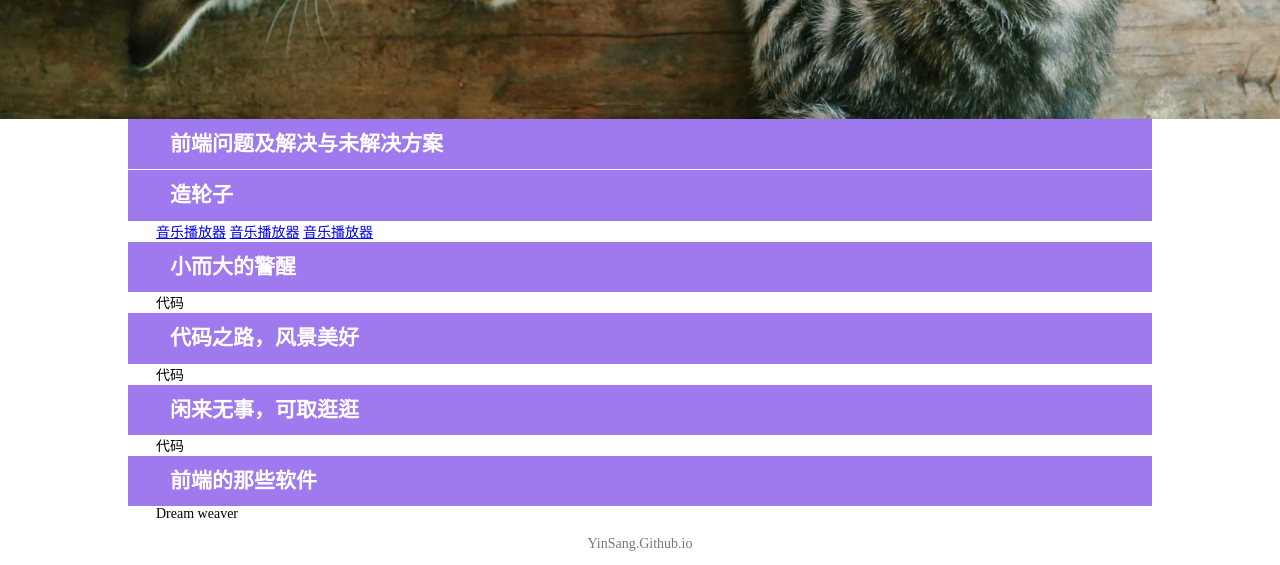
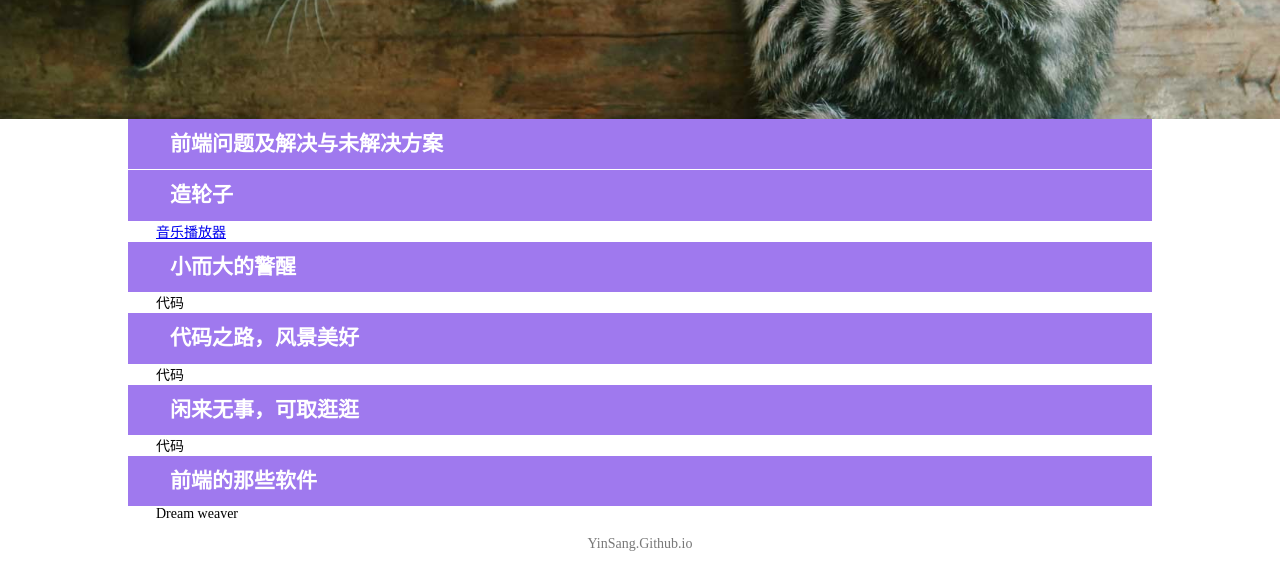
Before and after one commit to yinsang/personal, a plain HTML site: page index.html in a window 1280 px wide. Shown: the part 361-926 px from the top of the page. Drawn offline with Linux system fonts and the light colour scheme.

Commit message:
Update index.html

```diff
--- a/index.html
+++ b/index.html
@@ -27,8 +27,6 @@
     		<h2>造轮子</h2>
     		<div class="">
     		  <a href="player/" target="_blank">音乐播放器</a>
-    			<a href='player/player.html' target='_blank'>音乐播放器</a>
-    			<a href='player/main.html' target='_blank'>音乐播放器</a>
     		</div>
     	</div>
     	<div class="content-item">
```
